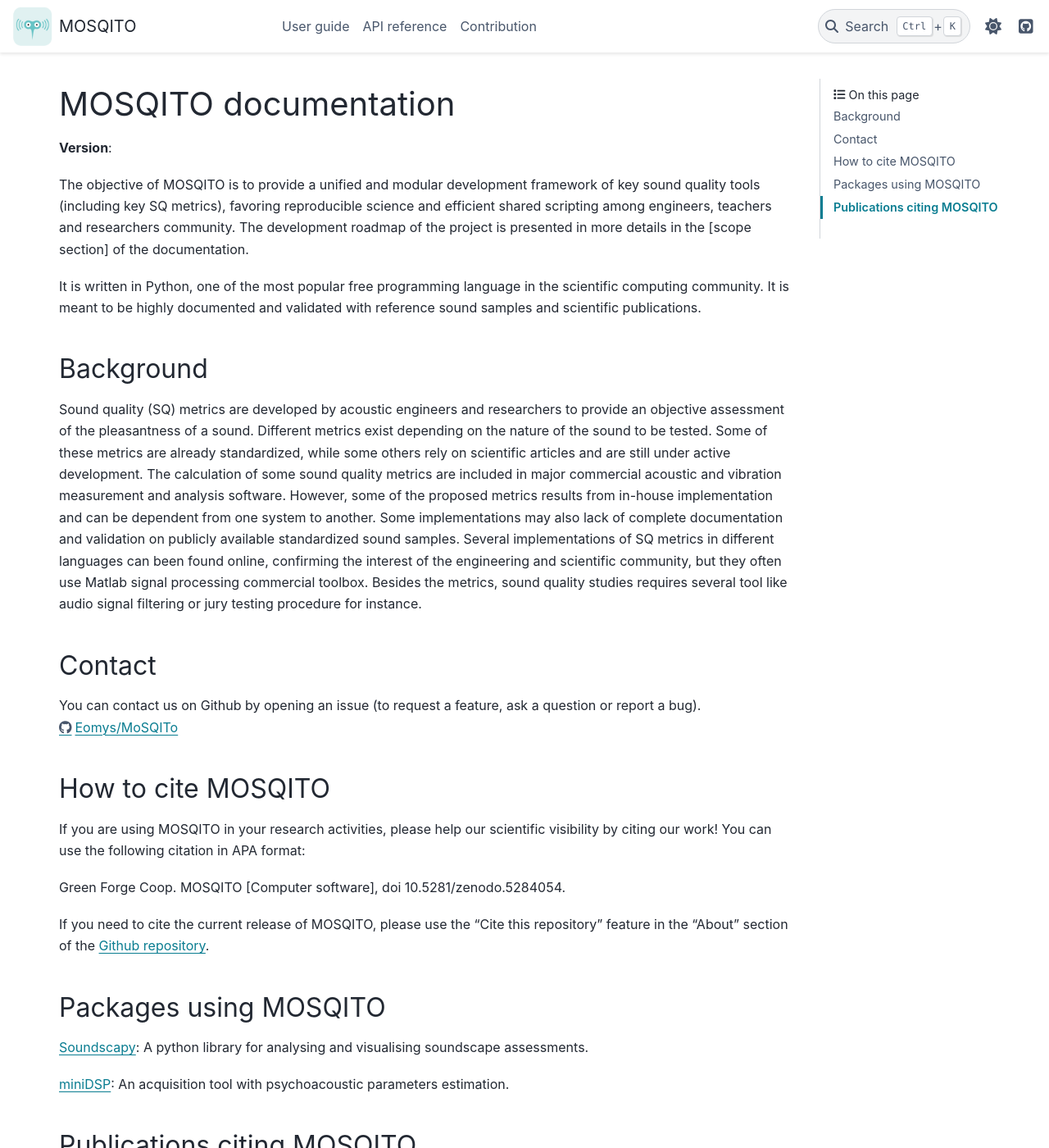
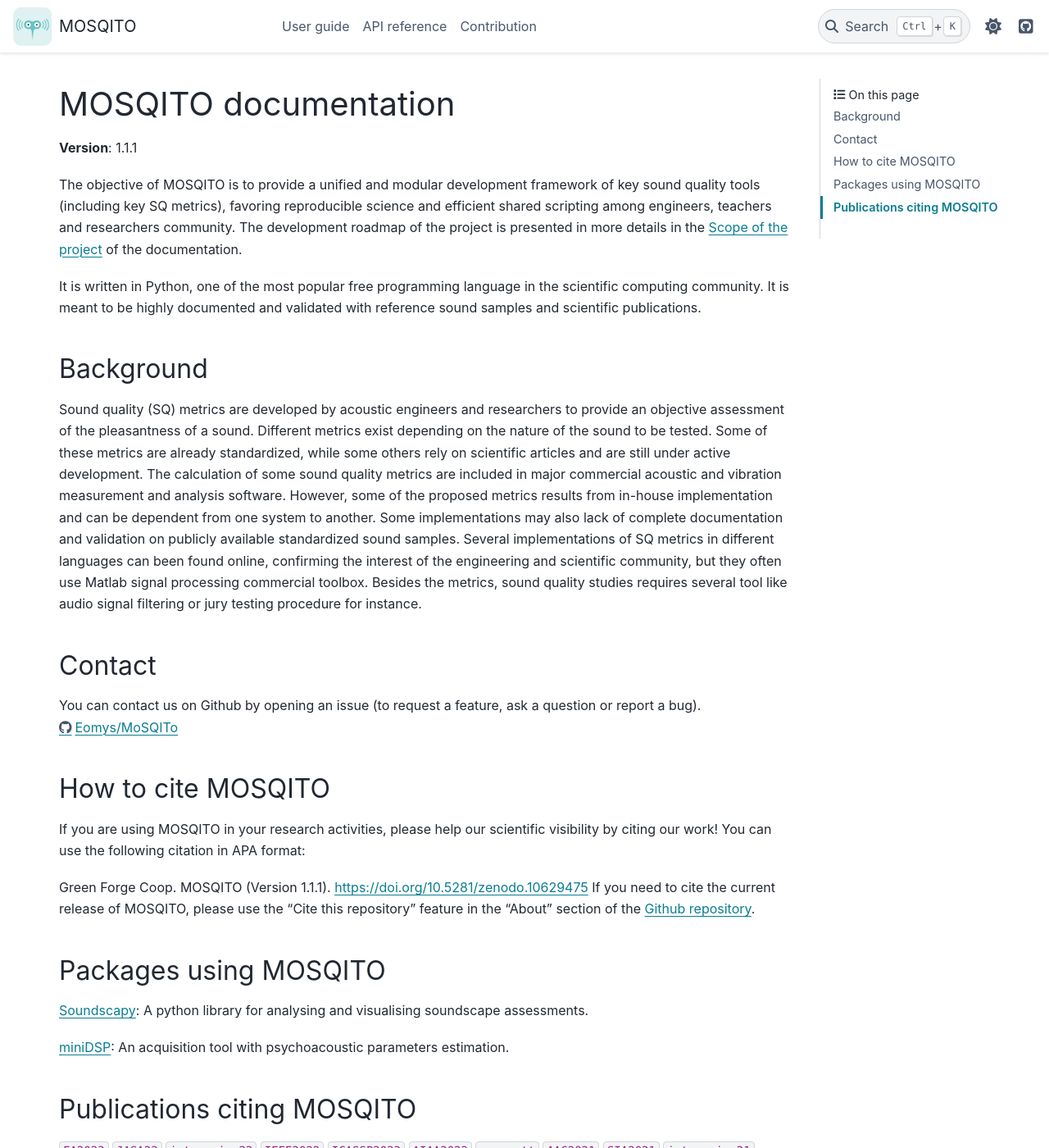
Before and after one commit to Eomys/MoSQITo, a Sphinx documentation site: the page built from docs/index.rst, in a window 1280 px wide and 1400 px high. Shown: the whole window at 82% size. Built offline with Sphinx 7.4.7 and the PyData theme 0.15.4, drawn with Linux system fonts in a browser that asks for light colours; pages that are not in the unit, such as notebooks, are missing from menus; cross-references to code outside the pages are shown as plain code.

Commit message:
[doc] link corrected for RTD

```diff
--- a/docs/conf.py
+++ b/docs/conf.py
@@ -11,7 +11,8 @@
 project = 'MOSQITO'
 copyright = '2024, Green Forge Coop'
 author = 'Green Forge Coop'
-release = '1.1.1'
+version = "1.1.1"
+release = version
 
 import os
 import sys
--- a/docs/index.rst
+++ b/docs/index.rst
@@ -14,7 +14,7 @@ MOSQITO documentation
 
 The objective of MOSQITO is to provide a unified and modular development framework of key sound quality tools
 (including key SQ metrics), favoring reproducible science and efficient shared scripting among engineers, teachers and researchers
-community. The development roadmap of the project is presented in more details in the [scope section] of the documentation.
+community. The development roadmap of the project is presented in more details in the :ref:`scope` of the documentation.
 
 It is written in Python, one of the most popular free programming language in the scientific computing community.
 It is meant to be highly documented and validated with reference sound samples and scientific publications.
@@ -47,8 +47,7 @@ How to cite MOSQITO
 
 If you are using MOSQITO in your research activities, please help our scientific visibility by citing our work! You can use the following citation in APA format:
 
-Green Forge Coop. MOSQITO [Computer software], doi 10.5281/zenodo.5284054.
-
+Green Forge Coop. MOSQITO (Version 1.1.1). https://doi.org/10.5281/zenodo.10629475
 If you need to cite the current release of MOSQITO, please use the "Cite this repository" feature in the "About" section of the `Github repository <https://github.com/Eomys/MoSQITo>`_.
 
 
```
